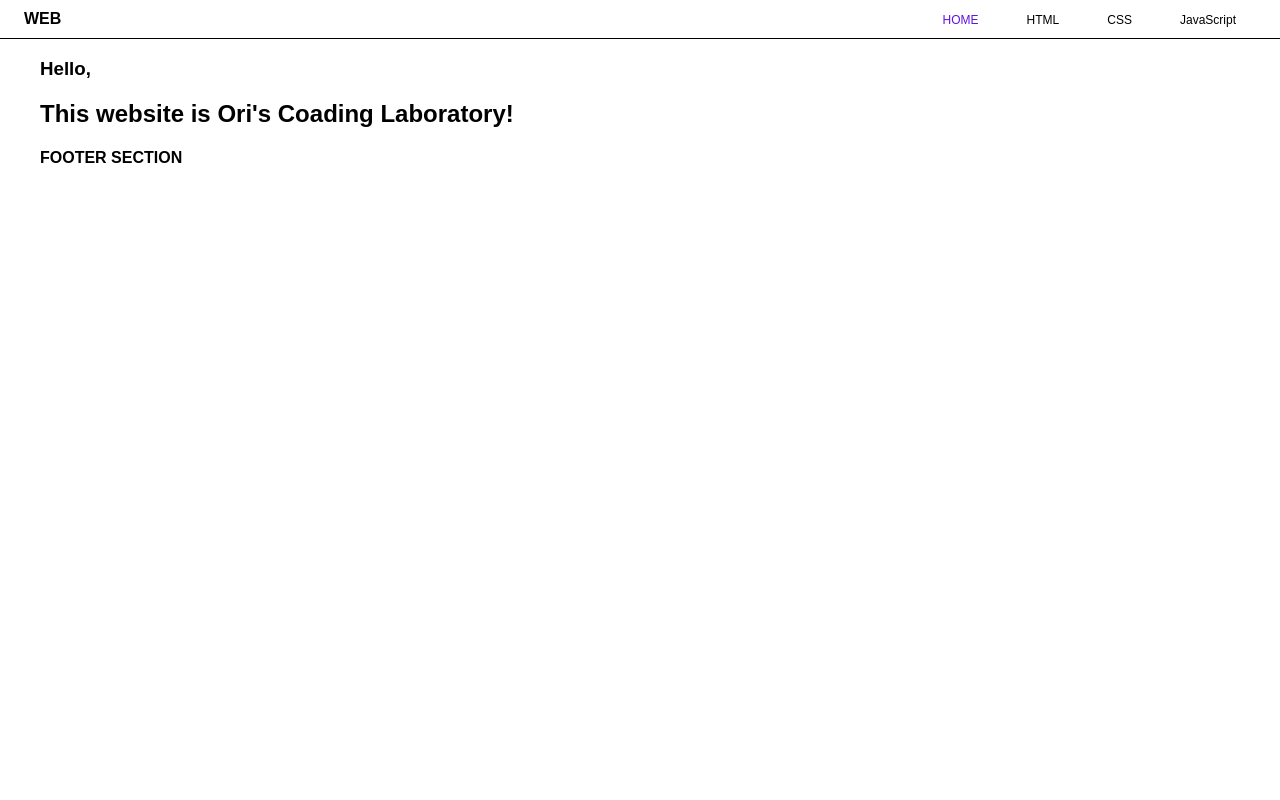
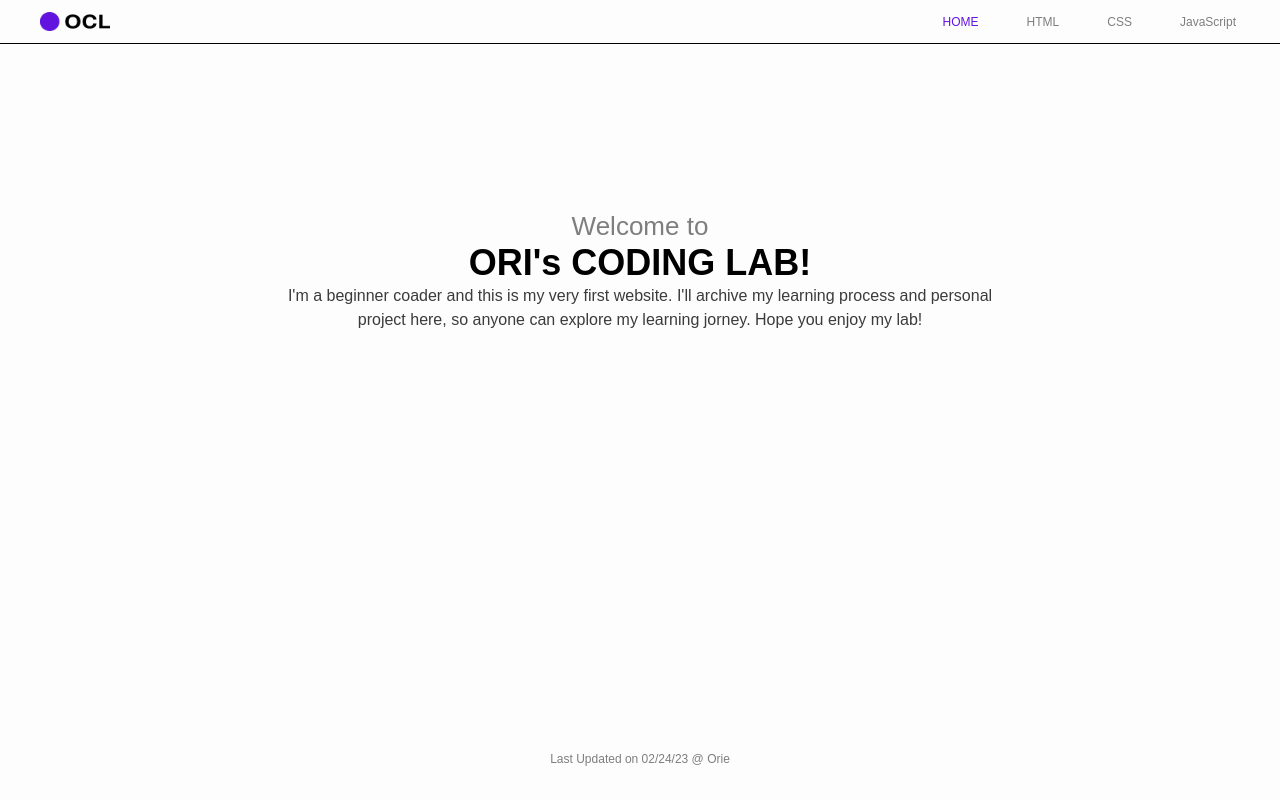
Before and after one commit to Orie02/ori-very-first-web, a plain HTML site: page index.html in a window 1280 px wide. Drawn offline with Linux system fonts and the light colour scheme; a web font is replaced by a local one.

Commit message:
updated code

```diff
--- a/index.html
+++ b/index.html
@@ -2,17 +2,15 @@
 <htmml>
 <head>
     <meta charset="utf-8">
-    <title>WEB - html</title>
+    <title>OCL</title>
     <link rel="stylesheet" href="stylesheet.css">
 </head>
 
 <body>
    <!--HEADER-->
-	<div id="header">
-
         <!-- The navigation bar -->
         <nav>
-        <label class="logo">WEB</label>
+            <img src="OCL img/OCL txt logo copy.png" alt="logo" class="OCL-logo">
             <ul>
             <li><a class="active" href="index.html">HOME</a></li>
             <li><a href="1.html">HTML</a></li>
@@ -24,16 +22,19 @@
 
     <!--MAIN WEB-->
 
-	<div id="main">
-		<h3>Hello,</h3>
-        <h2>This website is Ori's Coading Laboratory!
+        <div class="index">
+        <div class="welcome">
+            <h3>Welcome to</h3>
+            <h2>ORI's CODING LAB!
             </h2>
+            <p>I'm a beginner coader and this is my very first website. I'll archive my learning process and personal project here, so anyone can explore my learning jorney. Hope you enjoy my lab!
+            </p>
+        </div>
+        </div>
 
     <!--FOOTER-->
-	<div id="fooster">
-	<h4>FOOTER SECTION</h4>
+	<div id="footer">
+        <h4>Last Updated on 02/24/23 @ Orie </h4>
     </div>
 </body>
 </html>
-</body>
-</htmml>
--- a/stylesheet.css
+++ b/stylesheet.css
@@ -1,23 +1,42 @@
 @import url("https://use.typekit.net/ztd4ykn.css");
 
 body{
-    background-color: #fff;
+    background-color: #fdfdfd;
     font-family: "neue-haas-unica", sans-serif;
     margin: 0;
 }
 
-h1{
+h2{
     font-family: "neue-haas-unica", sans-serif;
     font-weight: 600;
     font-style: normal;
-    font-size: 60px;
+    font-size: 36px;
     color: #000;
+    margin: 0px;
+}
+h3{
+    font-family: "neue-haas-unica", sans-serif;
+    font-weight: 300;
+    font-style: normal;
+    font-size: 26px;
+    color: #7e7e7e;
+    margin: 0px;
+}
+h4{
+    font-family: "neue-haas-unica", sans-serif;
+    font-weight: 300;
+    font-style: normal;
+    font-size: 12px;
+    color: #7e7e7e;
+    margin: 0px;
 }
 p{
     font-family: "neue-haas-unica", sans-serif;
     font-weight: 300;
-    font-style: 16px;
-    color: #000;
+    font-size: 16px;
+    color: #3b3b3b;
+    margin: 0px;
+    line-height: 150%;
 }
 a{
     color: #6214DE;
@@ -32,33 +51,61 @@ nav{
     grid-template-columns: 3fr 1fr;
     border-bottom: #000 solid 0.7px;
 }
-.logo{
-    color: #000;
-    font-family: "neue-haas-unica", sans-serif;
-    font-weight: 600;
-    font-size: 16px;
-    padding:10px 24px;
-    align-items: center;
-    justify-items: center;
+.OCL-logo{
+    width: 70px;
+    vertical-align: auto;
+    padding: 12px 20px 12px 40px;
 }
 nav ul{
     list-style-type: none;
     display: grid;
     grid-template-columns: 1fr 1fr 1fr 1fr;
-    padding: 0;
-    margin: 0 20px;
+    padding: 0 0 2px 0;
+    margin: 0 20px 0 10px;
     text-align: center;
     align-items: center;
     justify-items: center;
 }
 nav a{
-    color: #000;
+    color: #7e7e7e;
     font-size: 12px;
     padding: 0 24px;
 }
-.active{
+a.active{
     color: #6214DE;
 }
+a:hover{
+    color: #9ABDFF;
+}
+.index{
+    display: flex;
+    justify-content: center;
+    align-items: center;
+    margin: 13% 20px 0 20px;
+}
+.welcome{
+    width: 730px;
+    text-align: center;
+}
+#footer{
+    text-align: center;
+    position: fixed;
+    left: 0;
+    bottom: 34px;
+    width: 100%;
+}
 #main{
-    margin: 0 40px;
+    position: relative;
 }
+.normaltext{
+    width: 80%;
+    margin: 70px auto 0;
+}
+.normaltext p{
+    max-width: 600px;
+    margin-bottom: 4px;
+    margin-top: 10px;
+}
+.normaltext ul{
+    margin-top: 10px;
+}
```
Also changed, not shown: 1.html (+6 -10 lines), 2.html (+8 -8 lines), 3.html (+9 -11 lines), OCL img/OCL logo.png (added), OCL img/OCL txt logo copy.png (added). Lines whose indentation alone changed are shown as unchanged.
